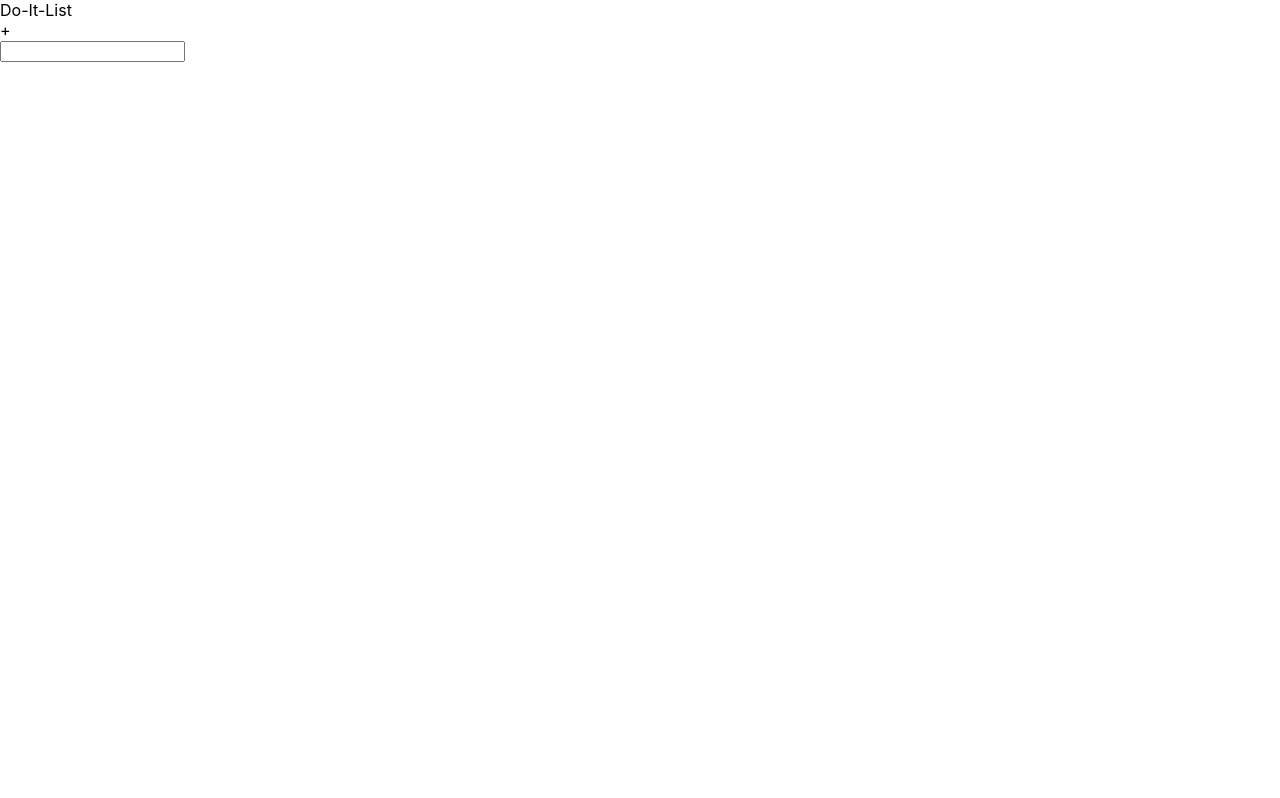
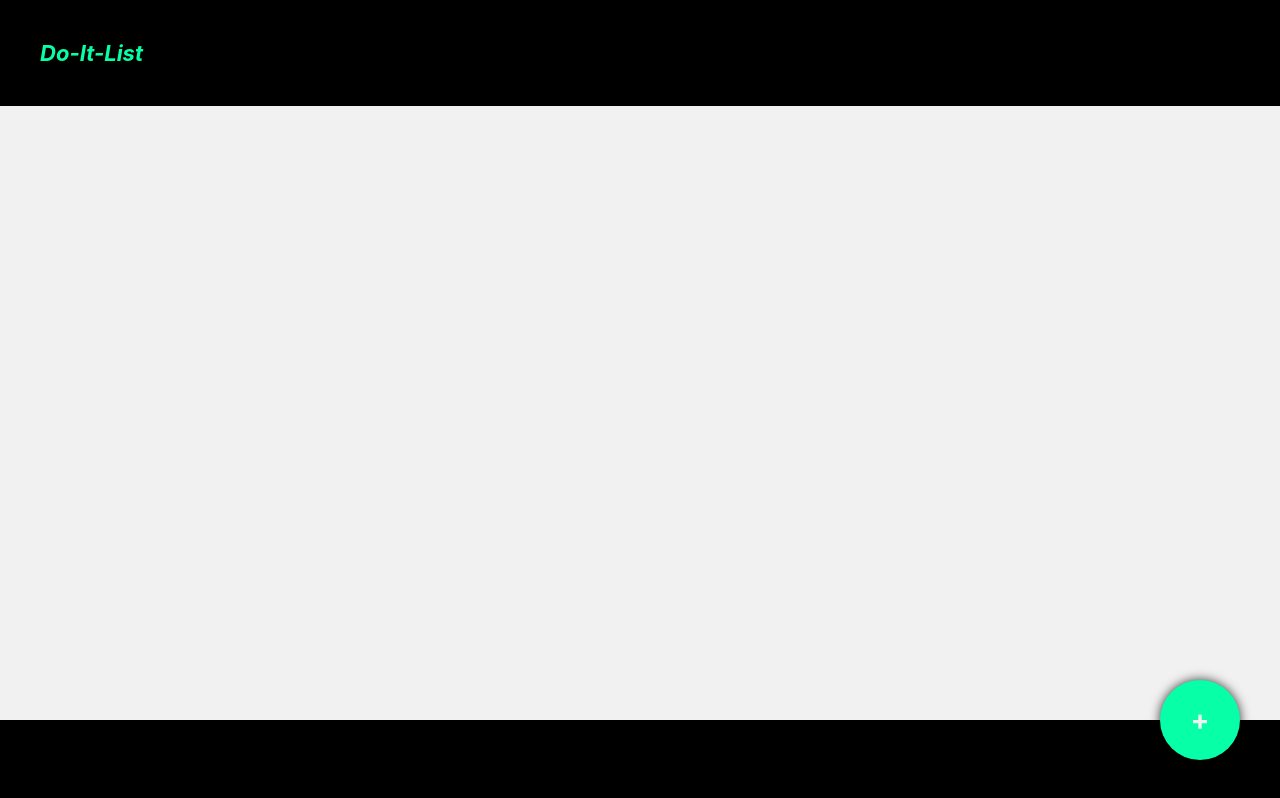
Before and after one commit to mrcaffey/do-it-list, a React (Create React App) app: page / in a window 1280 px wide. Built offline with nearby package versions, Linux system fonts and the light colour scheme.

Commit message:
changed styling to reflect theme

```diff
--- a/src/App.css
+++ b/src/App.css
@@ -1,32 +1,82 @@
-.App {
+* {
+  margin: 0px;
+  box-sizing: border-box;
+}
+html, body {
+  width: 100%;
+  height: 100%;
+}
+body {
+  background: #f1f1f1;
+}
+#root {
+  width: 100%;
+  height: 100%;
+}
+/* Our App Container */
+.container {
+  padding-bottom: 80px;
+}
+/* The header */
+.header {
+  font-size: 22px;
+  font-weight: bold;
+  font-style: italic;
+  color: #07FFA8;
+  background: #000000;
+  padding: 40px;
+}
+/* The note */
+.note {
+  color: #adadad;
+  padding: 40px;
+  margin: 20px;
+  background: #fff;
+  border: solid 1px #e9e9e9;
+  cursor: pointer;
+  box-shadow: 0px 0px 14px 0px rgba(0,0,0,0.1);
+  -webkit-box-shadow: 0px 0px 14px 0px rgba(0,0,0,0.1);
+  -moz-box-shadow: 0px 0px 14px 0px rgba(0,0,0,0.1);
+  transition: transform .2s ease;
+}
+.note:hover {
+  transform: scale(1.02);
+}
+/* The add note button */
+.btn {
+  position: fixed;
+  z-index: 1;
+  right: 40px;
+  bottom: 40px;
+  width: 80px;
+  height: 80px;
+  border-radius: 100%;
   text-align: center;
+  line-height: 80px;
+  font-size: 28px;
+  font-weight: bold;
+  color: #f1f1f1;
+  background: #07FFA8;
+  cursor: pointer;
+  box-shadow: 0px 0px 11px 0px rgba(0,0,0,0.8);
+  -webkit-box-shadow: 0px 0px 11px 0px rgba(0,0,0,0.8);
+  -moz-box-shadow: 0px 0px 11px 0px rgba(0,0,0,0.8);
+  transition: transform .06s ease;
 }
-
-.App-logo {
-  animation: App-logo-spin infinite 20s linear;
-  height: 40vmin;
+.btn:hover {
+  transform: scale(1.2);
 }
-
-.App-header {
-  background-color: #282c34;
-  min-height: 100vh;
-  display: flex;
-  flex-direction: column;
-  align-items: center;
-  justify-content: center;
-  font-size: calc(10px + 2vmin);
-  color: white;
+/* Textinput */
+.textInput {
+  position: fixed;
+  bottom: 0;
+  width: 100%;
+  height: 80px;
+  line-height: 80px;
+  padding: 0 20px;
+  border: none;
+  outline: none;
+  background: #000000;
+  font-size: 16px;
+  color: #f1f1f1;
 }
-
-.App-link {
-  color: #61dafb;
-}
-
-@keyframes App-logo-spin {
-  from {
-    transform: rotate(0deg);
-  }
-  to {
-    transform: rotate(360deg);
-  }
-}
```
